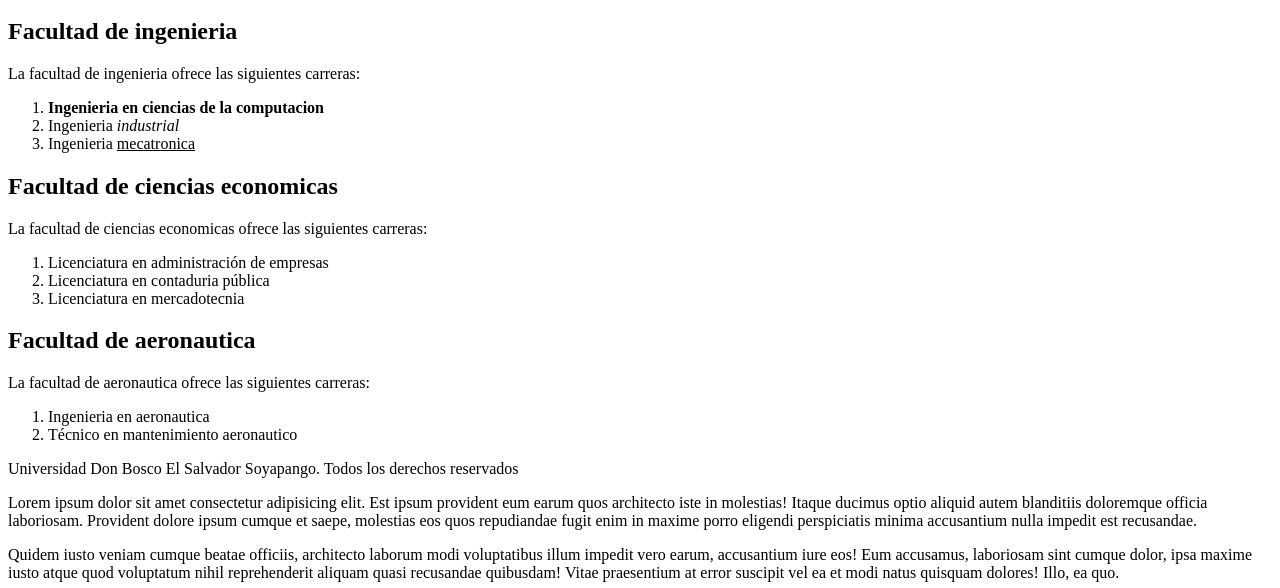
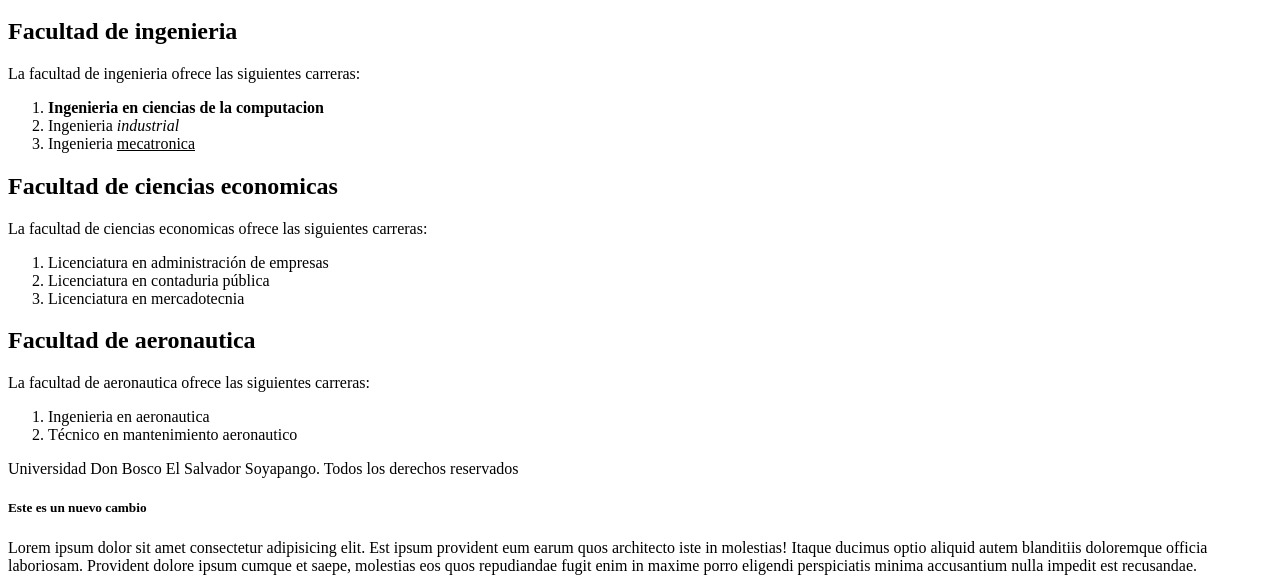
Before and after one commit to guillermocalderon2021/LIC, a plain HTML site: page practica/P1/Carreras.html in a window 1280 px wide. Shown: the part 154-742 px from the top of the page. Drawn offline with Linux system fonts and the light colour scheme.

Commit message:
Agregando H5

```diff
--- a/practica/P1/Carreras.html
+++ b/practica/P1/Carreras.html
@@ -49,7 +49,7 @@
     <footer>
         <p>Universidad Don Bosco El Salvador Soyapango. Todos los derechos reservados</p>
     </footer>
-
+    <h5>Este es un nuevo cambio</h5>
     <section>
         <div>
             <p>Lorem ipsum dolor sit amet consectetur adipisicing elit. Est ipsum provident eum earum quos architecto iste in molestias! Itaque ducimus optio aliquid autem blanditiis doloremque officia laboriosam. Provident dolore ipsum cumque et saepe, molestias eos quos repudiandae fugit enim in maxime porro eligendi perspiciatis minima accusantium nulla impedit est recusandae.</p>
```
